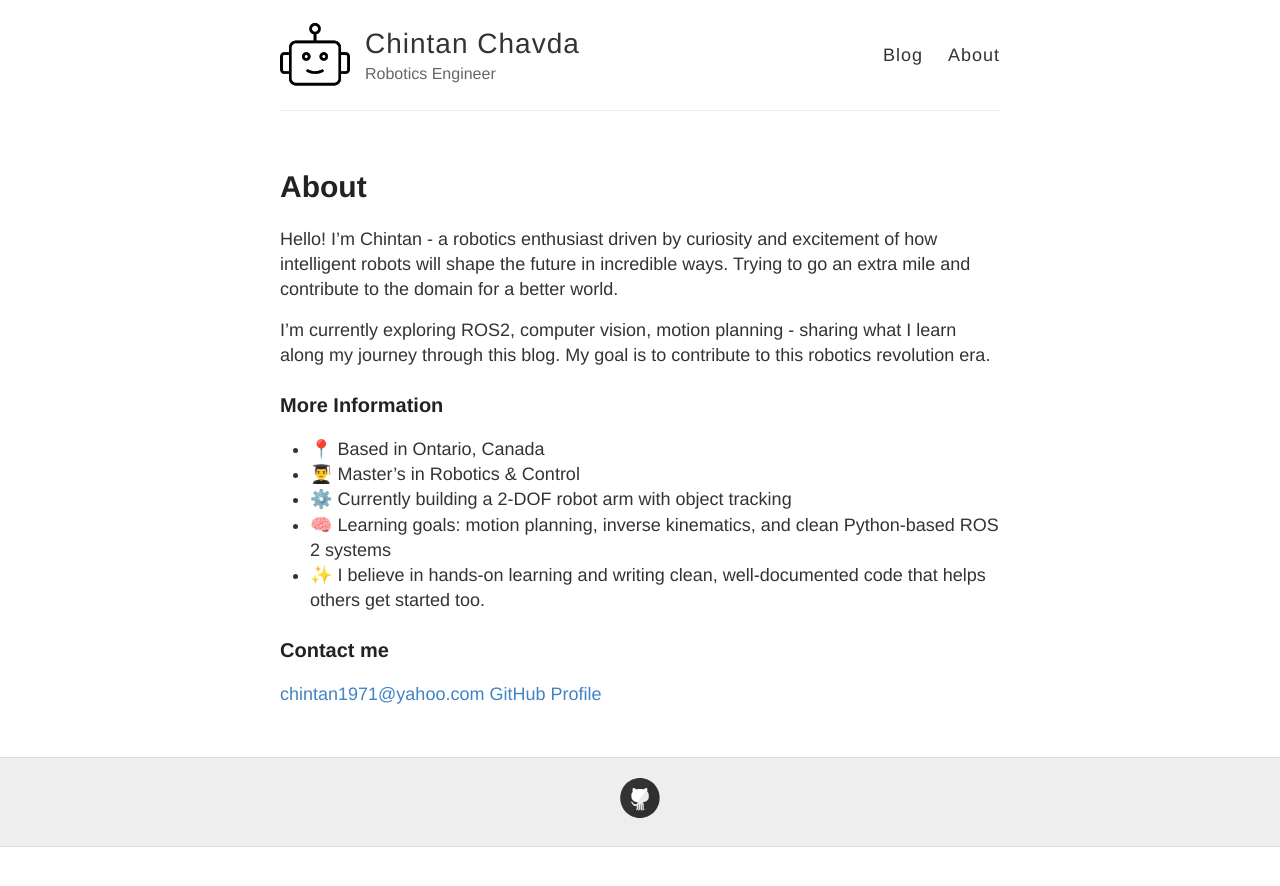
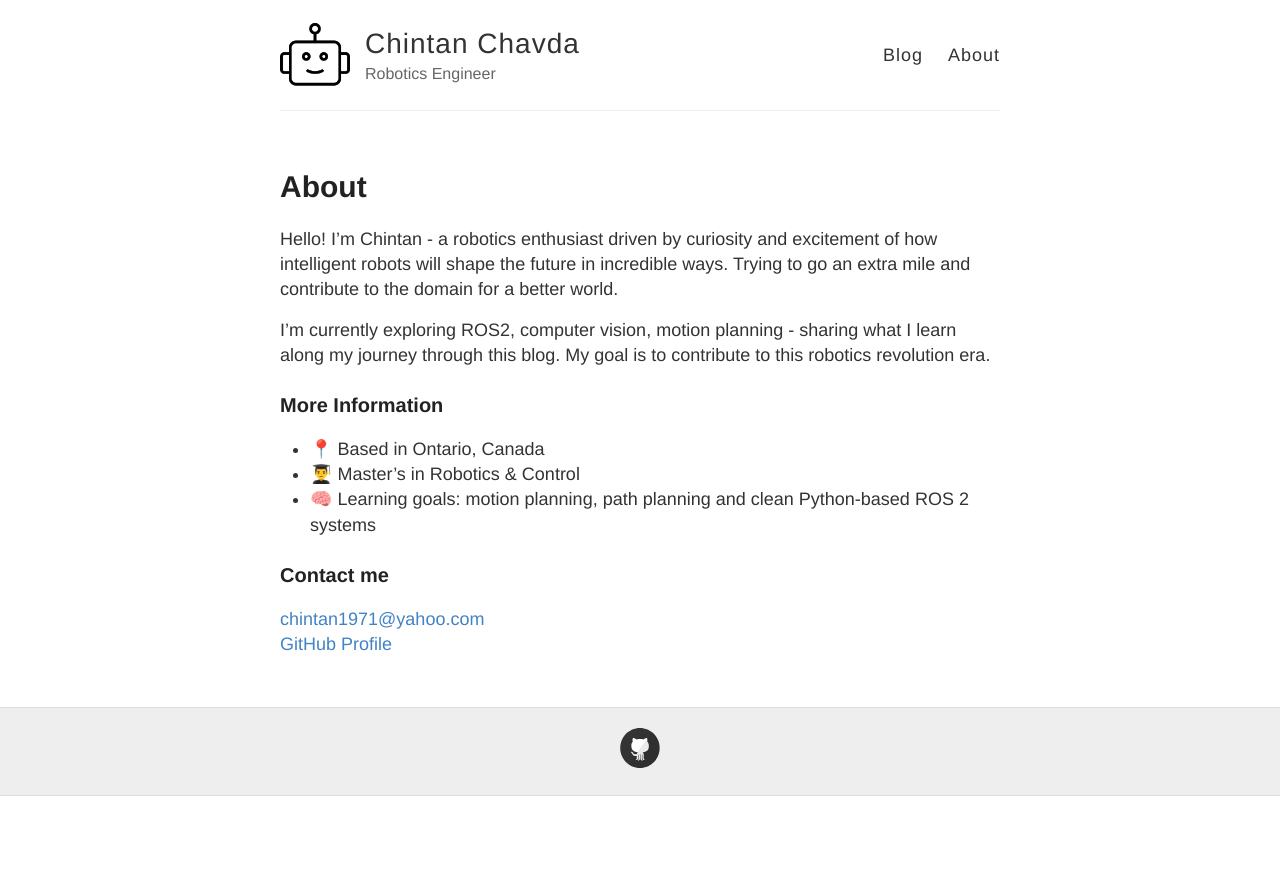
Before and after one commit to Chintan1971/chintan1971.github.io, a Jekyll site: the page built from about.md, in a window 1280 px wide. Shown: the top 886 px of the page. Built offline with Jekyll 4.4.1, drawn with Linux system fonts in a browser that asks for light colours.

Commit message:
updated about me

```diff
--- a/about.md
+++ b/about.md
@@ -12,9 +12,7 @@ I'm currently exploring ROS2, computer vision, motion planning - sharing what I
 
 - 📍 Based in Ontario, Canada
 - 👨‍🎓 Master's in Robotics & Control
-- ⚙️ Currently building a 2-DOF robot arm with object tracking
-- 🧠 Learning goals: motion planning, inverse kinematics, and clean Python-based ROS 2 systems
-- ✨ I believe in hands-on learning and writing clean, well-documented code that helps others get started too.
+- 🧠 Learning goals: motion planning, path planning and clean Python-based ROS 2 systems
 
 ### Contact me
 
```
